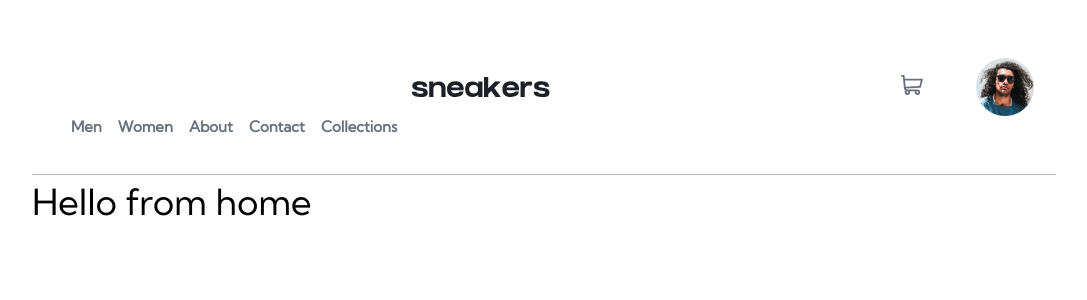
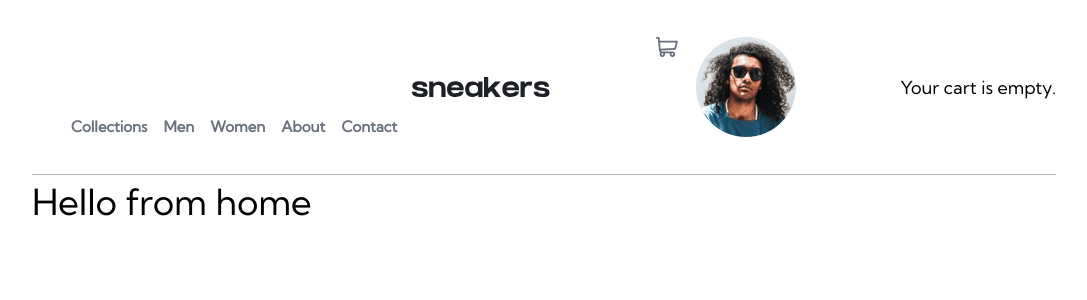
Before and after one commit to Adel-Al-Qosi/E-commerce-project, a React (Create React App) app: page / in a window 1280 px wide. Both pictures are taken after a click on the button "cart". Shown: the top 300 px of the page, without its empty margins (96-1183 px from the left). Built offline with nearby package versions, Linux system fonts and the light colour scheme; a web font is replaced by a local one.

Commit message:
add a weird cart

```diff
--- a/src/components/Header.jsx
+++ b/src/components/Header.jsx
@@ -2,8 +2,14 @@ import NavBar from "./NavBar";
 import logo from "../images/logo.svg";
 import avatar from "../images/image-avatar.png";
 import "../index.css";
+import { useState } from "react";
 
 const Header = () => {
+  const [isCartVisible, setIsCartVisible] = useState(false);
+
+  const toggleCart = () => {
+    setIsCartVisible(!isCartVisible);
+  };
 
   return (
     <header className="flex header">
@@ -12,11 +18,16 @@ const Header = () => {
         <NavBar />
       </div>
       <div className="flex">
-        <button>
+        <button className="cart" onClick={toggleCart}>
           <span className="sr-only">cart</span>
         </button>
         <img src={avatar} alt="avatar" />
       </div>
+      {isCartVisible && (
+        <div className="cart-container">
+          <p>Your cart is empty.</p>
+        </div>
+      )}
     </header>
   );
 };
--- a/src/components/NavBar.jsx
+++ b/src/components/NavBar.jsx
@@ -18,19 +18,19 @@ const NavBar = () => {
     <>
       <nav ref={navRef} className="navbar">
         <ul className="flex column">
-          <li>
+          <li className="order-1">
             <NavLink to="/" onClick={hideNavBar}>Collections</NavLink>
           </li>
-          <li>
+          <li className="order-1">
             <NavLink to="/Men" onClick={hideNavBar}>Men</NavLink>
           </li>
-          <li>
+          <li className="order-1">
             <NavLink to="/Women" onClick={hideNavBar}>Women</NavLink>
           </li>
-          <li>
+          <li className="order-1">
             <NavLink to="/About" onClick={hideNavBar}>About</NavLink>
           </li>
-          <li>
+          <li className="order-1">
             <NavLink to="/Contact" onClick={hideNavBar}>Contact</NavLink>
           </li>
         </ul>
--- a/src/index.css
+++ b/src/index.css
@@ -230,16 +230,6 @@ nav ul li a:hover {
   align-items: center;
 }
 
-.header > *:last-child > button {
-  aspect-ratio: 1;
-  background-color: var(--clr-white);
-  border: 0;
-  background-image: url(./images/icon-cart.svg);
-  background-repeat: no-repeat;
-  width: 1.5rem;
-  cursor: pointer;
-}
-
 .header > *:last-child > img {
   width: 2rem;
   padding: .2rem;
@@ -293,17 +283,6 @@ nav ul li a:hover {
     align-items: center;
   }
 
-  .header > *:last-child > button {
-    aspect-ratio: 1;
-    background-color: var(--clr-white);
-    border: 0;
-    background-image: url(./images/icon-cart.svg);
-    background-repeat: no-repeat;
-    width: 1.5rem;
-    margin-right: 2rem;
-    cursor: pointer;
-  }
-
   .header > *:last-child > img {
     width: 4rem;
     padding: .2rem;
@@ -355,6 +334,10 @@ header .navbar {
   z-index: 5;
 }
 
+.order-1 {
+  order: 1;
+}
+
 .nav-close-btn {
   position: absolute;
   left: 0rem;
@@ -391,3 +374,17 @@ header .responsive-nav {
   }
 
 }
+
+/* cart */
+.cart {
+  aspect-ratio: 1;
+  background-color: var(--clr-white);
+  border: 0;
+  background-image: url(./images/icon-cart.svg);
+  background-repeat: no-repeat;
+  width: 1.5rem;
+  cursor: pointer;
+  padding: 0.5rem;
+
+  transition: all 0.3s ease-in-out;
+}
```
